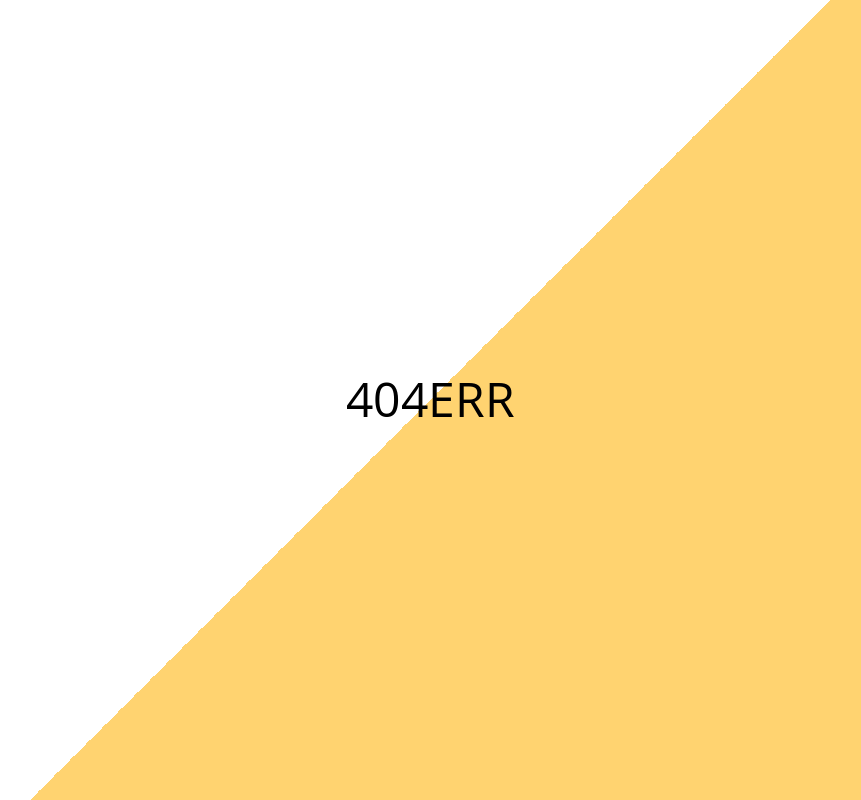
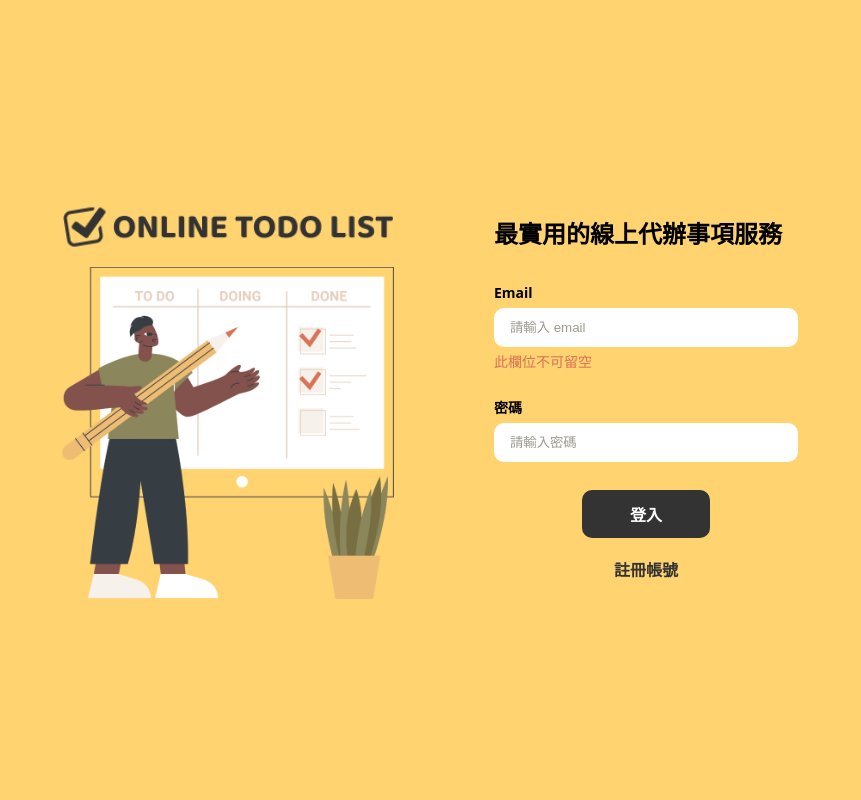
Before and after one commit to hsuchiashih/react-to-do-list, a React (Vite) app: page /todo in a window 1280 px wide. Shown: the top 800 px of the page, without its empty margins (210-1071 px from the left). Built offline with nearby package versions, Linux system fonts and the light colour scheme.

Commit message:
更換routerlink

```diff
--- a/src/App.jsx
+++ b/src/App.jsx
@@ -21,8 +21,8 @@ function App() {
   return (
     <HashRouter>
       <Routes>
-        <Route path="/auth" element={ <Auth/> }>
-          <Route path="login" element={ <Login/> }/>
+        <Route path="/" element={ <Auth/> }>
+          <Route path="" element={ <Login/> }/>
           <Route path="sign_up" element={ <SignUp/> }/>
         </Route>
         <Route path="/todo" element={ <Todo token={token}/> }/>
```
